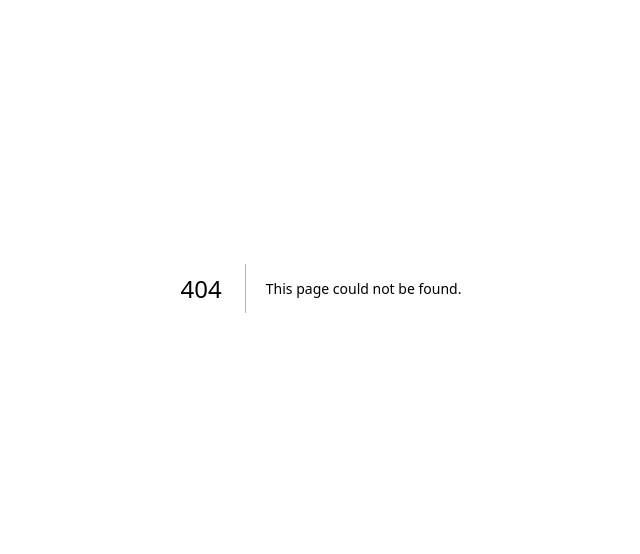
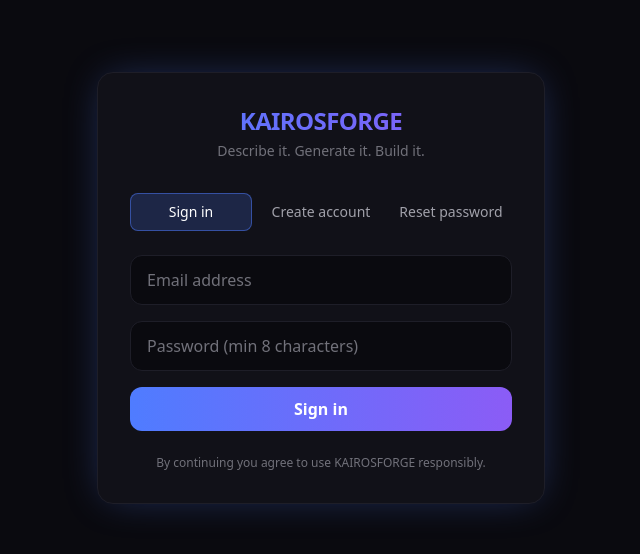
Before and after one commit to kairosjoel2-cell/kairosforge, a Next.js app: page /login in a window 1280 px wide. Before the commit this address had no page. Shown: the part 112-666 px from the top of the page, without its empty margins (319-959 px from the left). Built offline with nearby package versions, Linux system fonts and the light colour scheme.

Commit message:
add auth page (login/register/recover)

```diff
--- /dev/null
+++ b/src/app/login/page.tsx
@@ -0,0 +1,91 @@
+"use client";
+
+import { useState } from "react";
+import { useRouter } from "next/navigation";
+import Link from "next/link";
+
+export default function AuthPage() {
+  const router = useRouter();
+  const [mode, setMode] = useState<"login" | "register" | "recover">("login");
+  const [email, setEmail] = useState("");
+  const [password, setPassword] = useState("");
+  const [name, setName] = useState("");
+  const [error, setError] = useState("");
+  const [notice, setNotice] = useState("");
+  const [busy, setBusy] = useState(false);
+
+  async function submit(e: React.FormEvent) {
+    e.preventDefault();
+    setError("");
+    setNotice("");
+    setBusy(true);
+    try {
+      if (mode === "login") {
+        const r = await fetch("/api/auth/login", { method: "POST", headers: { "Content-Type": "application/json" }, body: JSON.stringify({ email, password }) });
+        const d = await r.json();
+        if (!r.ok) throw new Error(d.error || "Login failed.");
+        router.replace("/dashboard");
+      } else if (mode === "register") {
+        const r = await fetch("/api/auth/register", { method: "POST", headers: { "Content-Type": "application/json" }, body: JSON.stringify({ email, password, name }) });
+        const d = await r.json();
+        if (!r.ok) throw new Error(d.error || "Registration failed.");
+        router.replace("/dashboard");
+      } else {
+        const r = await fetch("/api/auth/recover", { method: "POST", headers: { "Content-Type": "application/json" }, body: JSON.stringify({ email, newPassword: password }) });
+        const d = await r.json();
+        setNotice(d.message || d.error || "Request received.");
+        if (!r.ok) setError(d.error);
+      }
+    } catch (err) {
+      setError(err instanceof Error ? err.message : "Something went wrong.");
+    } finally {
+      setBusy(false);
+    }
+  }
+
+  return (
+    <main className="min-h-screen flex items-center justify-center px-4">
+      <div className="w-full max-w-md kf-card kf-glow p-8 kf-fade-up">
+        <div className="text-center mb-8">
+          <h1 className="text-2xl font-bold tracking-tight bg-gradient-to-r from-accent to-violet bg-clip-text text-transparent">KAIROSFORGE</h1>
+          <p className="text-zinc-500 text-sm mt-1">Describe it. Generate it. Build it.</p>
+        </div>
+
+        <div className="flex gap-2 mb-6 text-sm">
+          {(["login", "register", "recover"] as const).map((m) => (
+            <button
+              key={m}
+              onClick={() => { setMode(m); setError(""); setNotice(""); }}
+              className={`flex-1 py-2 rounded-lg transition ${mode === m ? "bg-accent/20 text-white border border-accent/50" : "text-zinc-400 hover:text-white border border-transparent"}`}
+            >
+              {m === "login" ? "Sign in" : m === "register" ? "Create account" : "Reset password"}
+            </button>
+          ))}
+        </div>
+
+        <form onSubmit={submit} className="space-y-4">
+          {mode === "register" && (
+            <input className="kf-input" placeholder="Your name" value={name} onChange={(e) => setName(e.target.value)} />
+          )}
+          <input className="kf-input" type="email" placeholder="Email address" value={email} onChange={(e) => setEmail(e.target.value)} required />
+          {mode !== "recover" ? (
+            <input className="kf-input" type="password" placeholder="Password (min 8 characters)" value={password} onChange={(e) => setPassword(e.target.value)} required minLength={8} />
+          ) : (
+            <input className="kf-input" type="password" placeholder="New password (min 8 characters)" value={password} onChange={(e) => setPassword(e.target.value)} required minLength={8} />
+          )}
+
+          {error && <p className="text-red-400 text-sm bg-red-500/10 border border-red-500/30 rounded-lg px-3 py-2">{error}</p>}
+          {notice && <p className="text-emerald-400 text-sm bg-emerald-500/10 border border-emerald-500/30 rounded-lg px-3 py-2">{notice}</p>}
+
+          <button className="kf-btn-primary w-full" disabled={busy}>
+            {busy ? "Working…" : mode === "login" ? "Sign in" : mode === "register" ? "Create account" : "Send reset link"}
+          </button>
+        </form>
+
+        <p className="text-center text-xs text-zinc-500 mt-6">
+          By continuing you agree to use KAIROSFORGE responsibly.
+        </p>
+      </div>
+    </main>
+  );
+}
```
